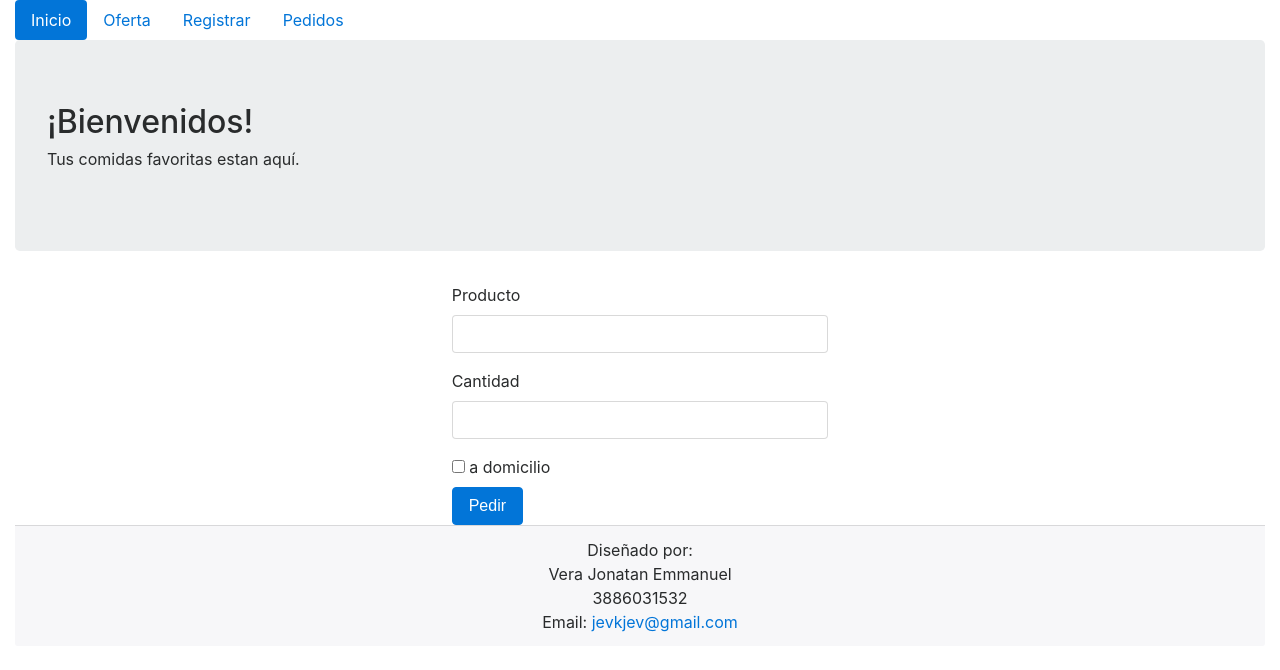
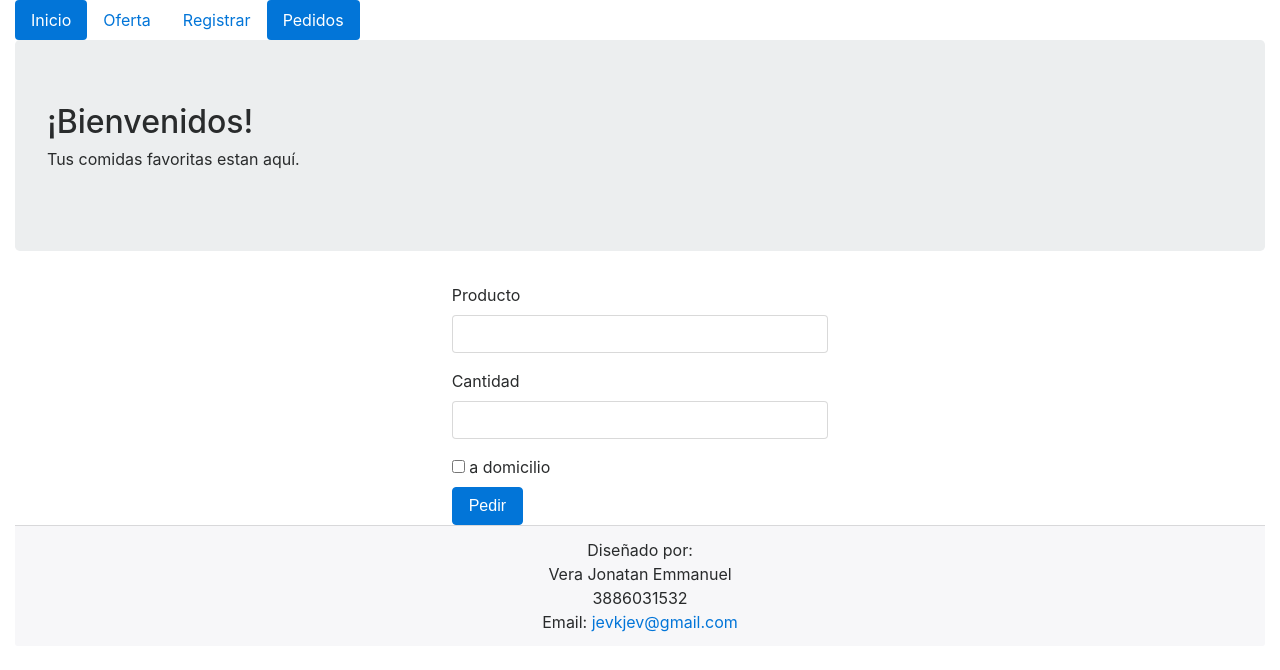
Before and after one commit to jevdesk/ventarapida, a plain HTML site: page pedido.html in a window 1280 px wide. Drawn offline with Linux system fonts and the light colour scheme.

Commit message:
Update pedido.html

```diff
--- a/pedido.html
+++ b/pedido.html
@@ -39,7 +39,7 @@
 					<a class="nav-link" href="registro.html">Registrar</a>
 				</li>
 				<li class="nav-item">
-					<a class="nav-link" href="pedido.html">Pedidos</a>
+					<a class="nav-link active" href="pedido.html">Pedidos</a>
 				</li>
 
 			</ul>
```
